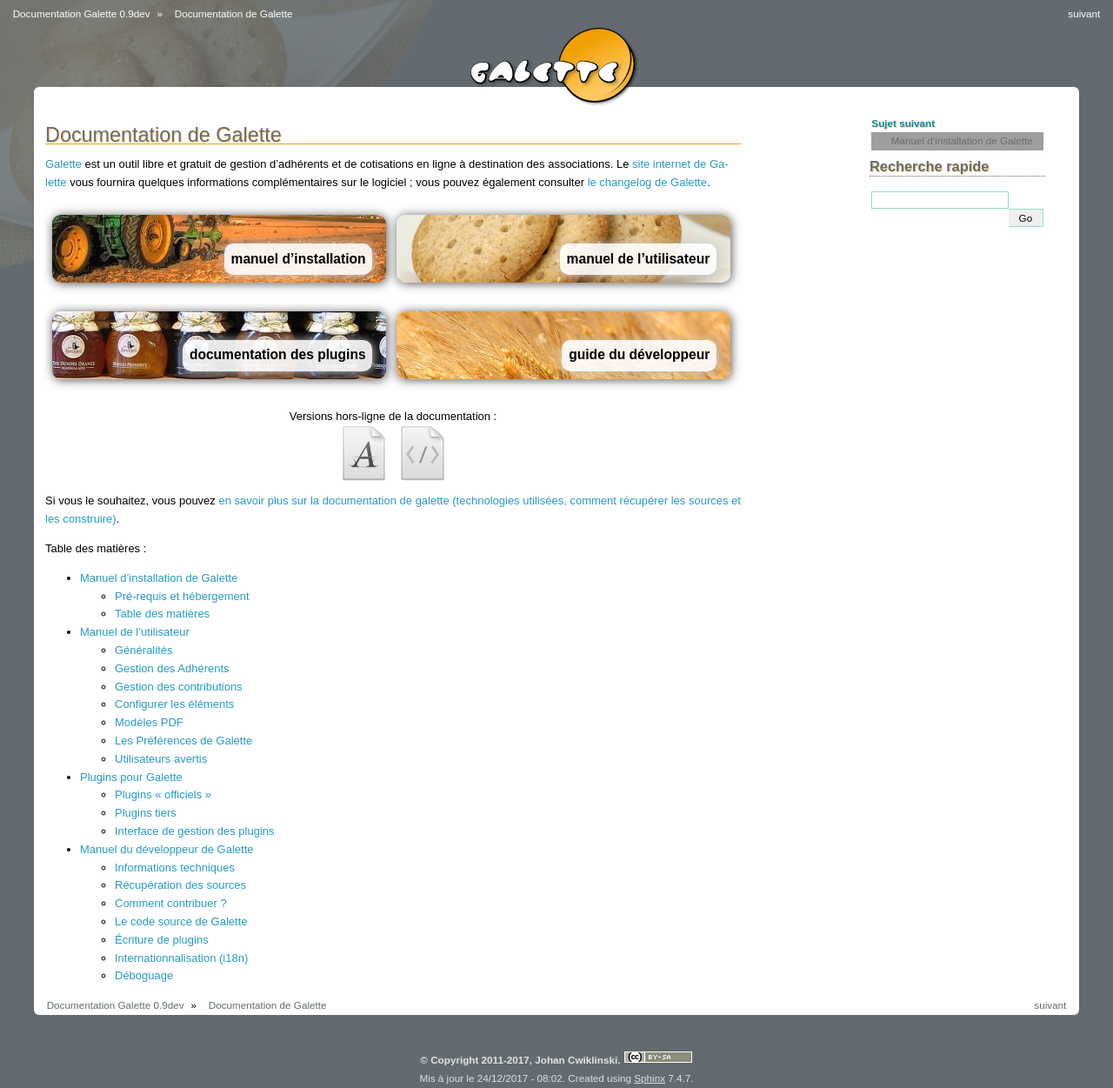
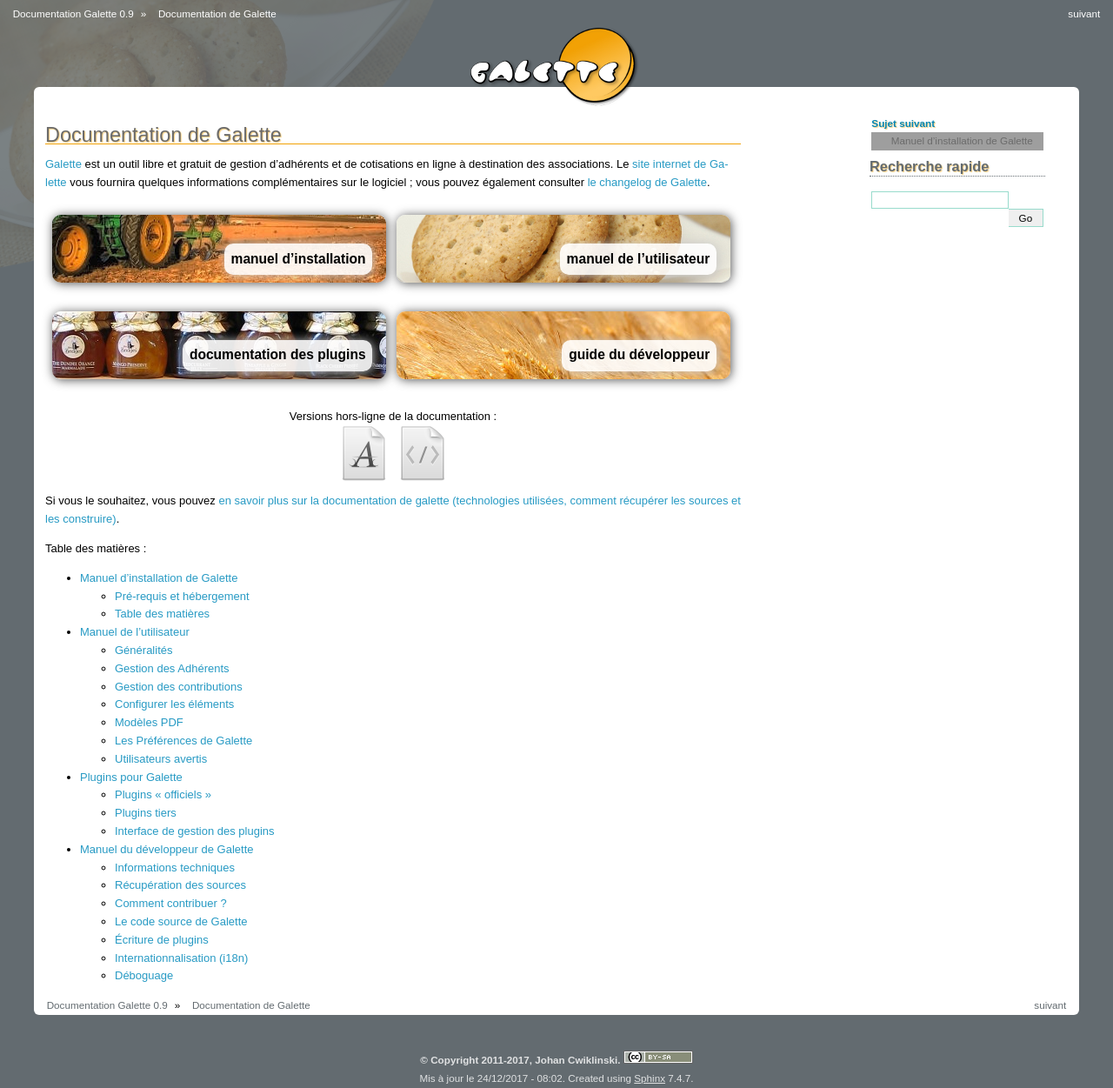
Before and after one commit to galette/galettedoc, a Sphinx documentation site: the page built from source/index.rst, in a window 1280 px wide. Shown: the whole page at 87% size. Built offline with Sphinx 7.4.7, drawn with Linux system fonts in a browser that asks for light colours; grey boxes are pictures that could not be loaded.

Commit message:
Mise à jour version

```diff
--- a/source/conf.py
+++ b/source/conf.py
@@ -52,7 +52,7 @@
 # The short X.Y version.
 version = '0.9'
 # The full version, including alpha/beta/rc tags.
-release = '0.9dev'
+release = '0.9'
 
 # The language for content autogenerated by Sphinx. Refer to documentation
 # for a list of supported languages.
```
